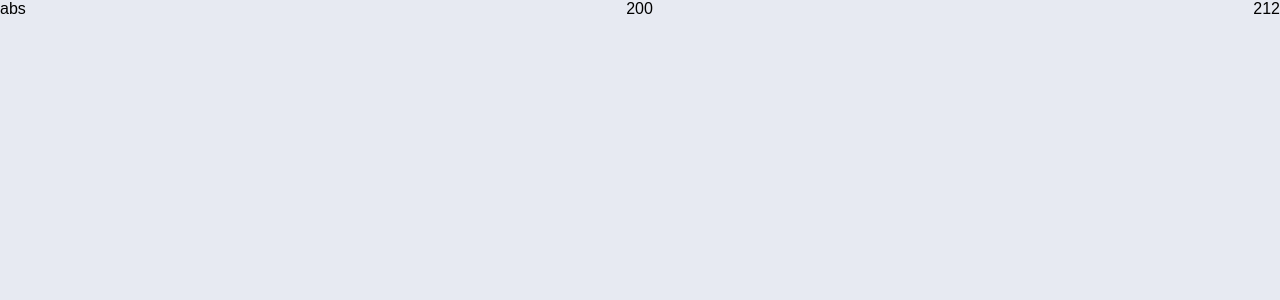
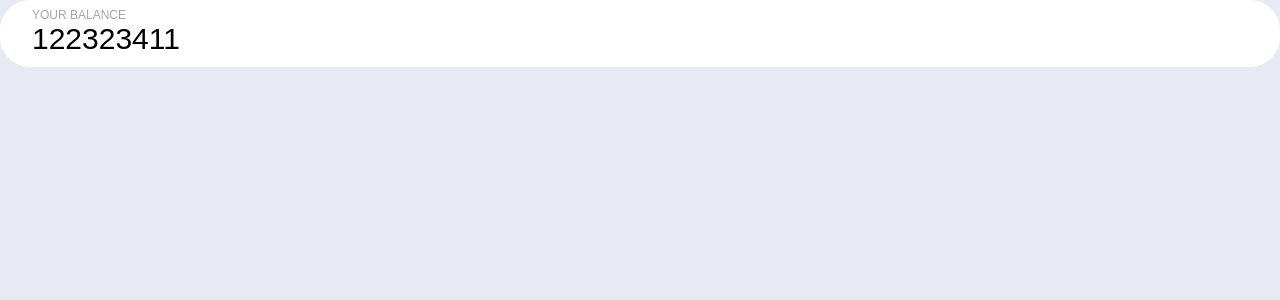
Before and after one commit to mattmalicki/wallet, a React (Create React App) app in the folder client/: page / in a window 1280 px wide. Shown: the top 300 px of the page. Built offline with nearby package versions, Linux system fonts and the light colour scheme.

Commit message:
adding balance atom component that i forgot ealier.

```diff
--- a/client/src/App.tsx
+++ b/client/src/App.tsx
@@ -1,12 +1,12 @@
 import React from "react";
 
 import "./App.css";
-import { CurrencyListItem } from "./components/Atoms/CurrencyListItem/CurrencyListItem";
+import { Balance } from "./components/Atoms/Balance/Balance";
 
 const App: React.FC = () => {
   return (
     <div className="App">
-      <CurrencyListItem purchase={200} currency="abs" sale={212} />
+      <Balance balance={122323411} />
     </div>
   );
 };
--- /dev/null
+++ b/client/src/components/Atoms/Balance/Balance.module.css
@@ -0,0 +1,16 @@
+.balanceContainer {
+  background-color: white;
+  border-radius: 30px;
+  padding: 8px 32px 11px;
+  text-align: left;
+}
+
+.tekst {
+  color: var(--balanceHeaderColor);
+  font-size: 12px;
+  text-transform: uppercase;
+}
+
+.balance {
+  font-size: 30px;
+}
--- /dev/null
+++ b/client/src/components/Atoms/Balance/Balance.tsx
@@ -0,0 +1,17 @@
+import { FC } from "react";
+import styles from "./Balance.module.css";
+
+interface BalanceProp {
+  balance: string | number;
+}
+
+const Balance: FC<BalanceProp> = (props) => {
+  return (
+    <div className={styles.balanceContainer}>
+      <p className={styles.tekst}>{"your balance"}</p>
+      <p className={styles.balance}>{props.balance}</p>
+    </div>
+  );
+};
+
+export { Balance };
--- a/client/src/styles/vars.css
+++ b/client/src/styles/vars.css
@@ -12,6 +12,7 @@
   --expenseColor: #ff6596;
   --statisticsUnderline: #dcdcdf;
   --currencyBackground: #4a56e2;
+  --balanceHeaderColor: #a6a6a6;
 
   --not-for-use: #679aed;
 }
```
